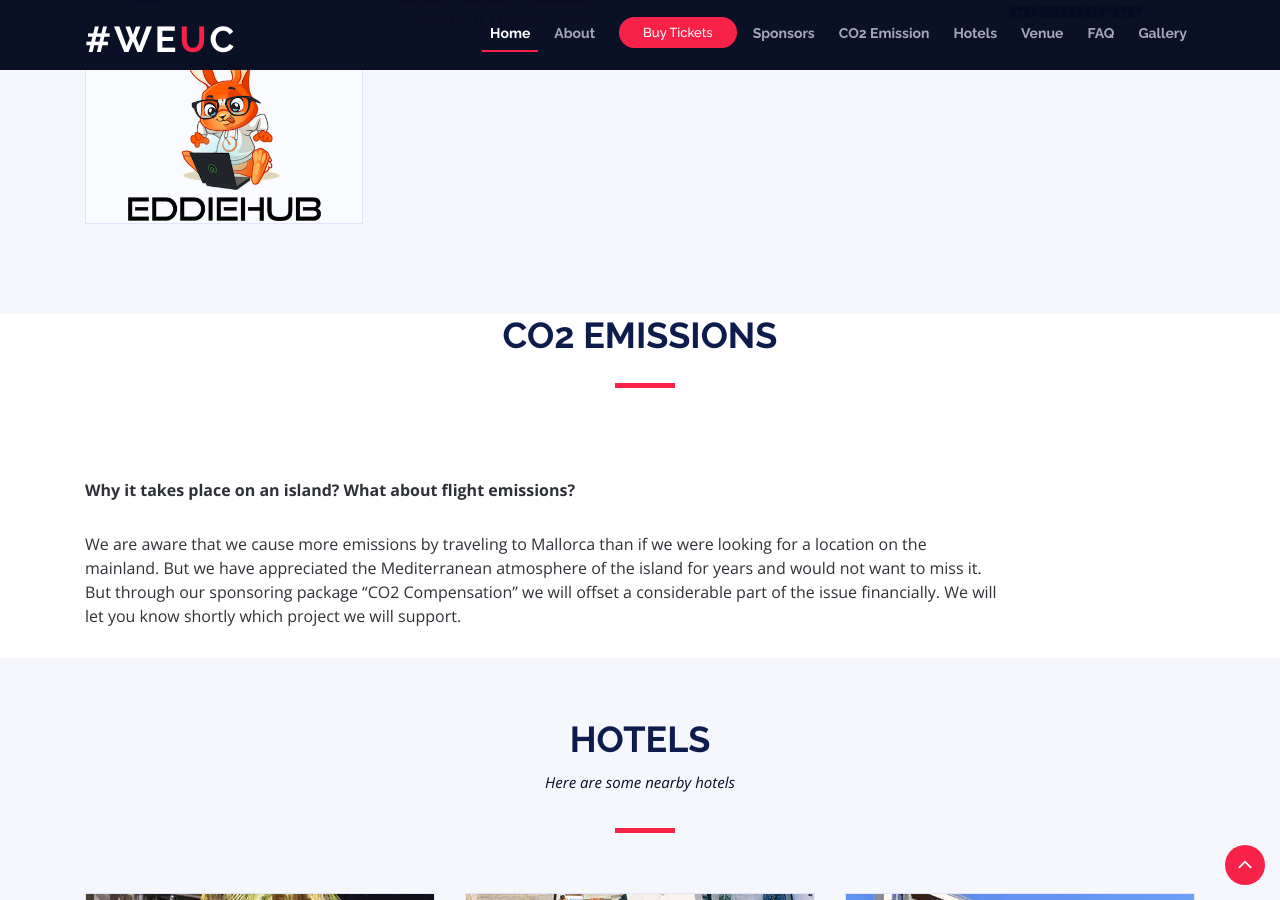
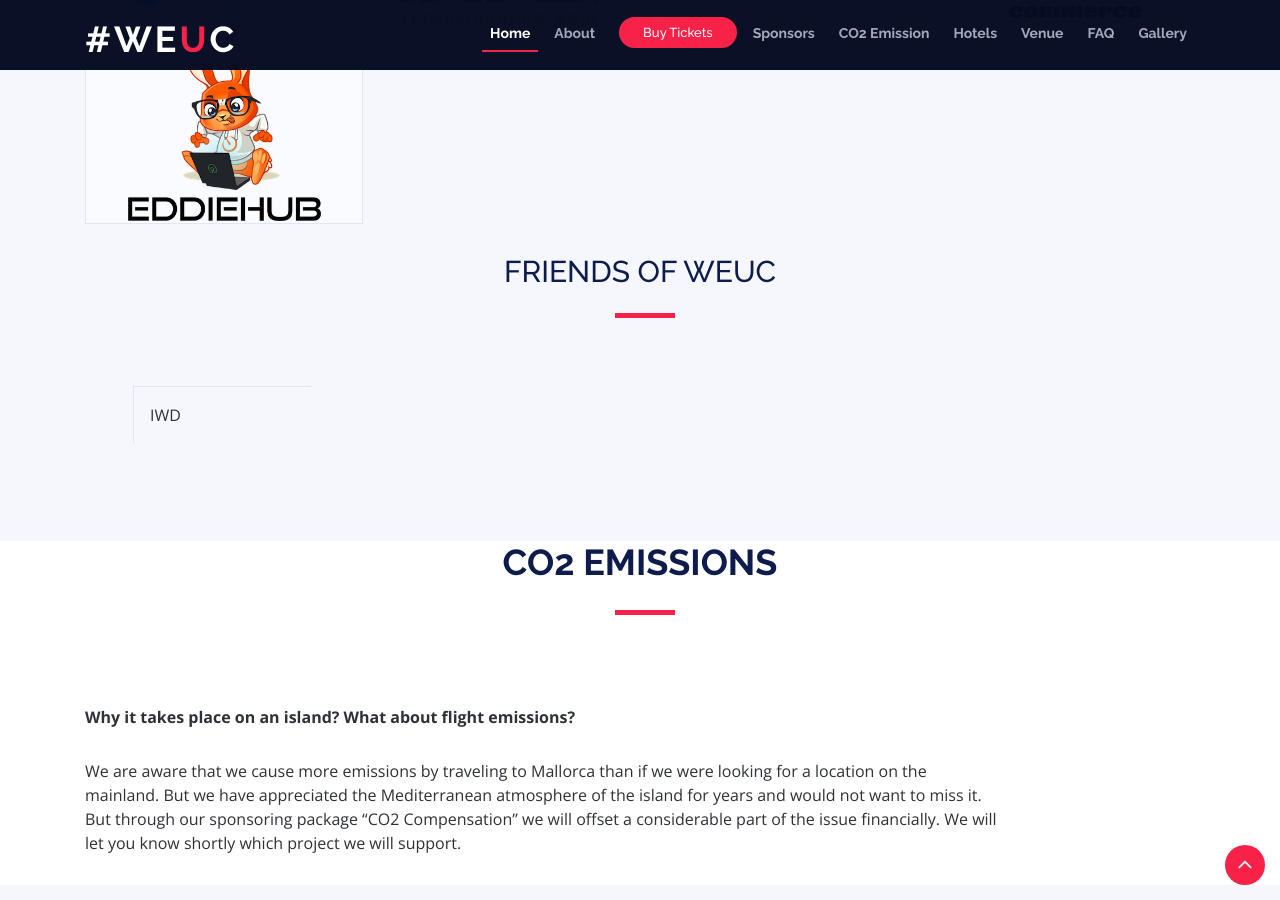
Before and after one commit to weuc/weuc.eu, a Jekyll site: the page built from index.html, in a window 1280 px wide and 900 px high, scrolled down 3467 px. Built offline with Jekyll 4.4.1, drawn with Linux system fonts in a browser that asks for light colours.

Commit message:
add friends

```diff
--- a/_includes/sections/sponsors.html
+++ b/_includes/sections/sponsors.html
@@ -9,15 +9,24 @@
 
         <div class="row no-gutters sponsors-wrap clearfix">
             {% for sponsor in section.sponsors %}
-      <div
-        class="col-lg-{{ sponsor.width | times: 3 }} col-md-{{ sponsor.width | times: 4 }} col-xs-{{ sponsor.width | times: 6 }}">
+            <div class="col-lg-{{ sponsor.width | times: 3 }} col-md-{{ sponsor.width | times: 4 }} col-xs-{{ sponsor.width | times: 6 }}">
                 <div class="sponsors-logo">
-          <a href="{{ sponsor.link }}" target="_blank"><img src="{{ sponsor.logo }}" class="img-fluid"
-              alt="{{ sponsor.name }}" /></a>
+                    <a href="{{ sponsor.link }}" target="_blank">
+                        <img src="{{ sponsor.logo }}" class="img-fluid" alt="{{ sponsor.name }}"/>
+                    </a>
                 </div>
             </div>
             {% endfor %}
         </div>
-
+        <div class="section-header">
+            <h3>Friends of WEuc</h3>
+        </div>
+        <ul class="row no-gutters friends-wrap clearfix">
+            {% for friend in section.friends %}
+            <li class="col-2">
+                {{ friend }}
+            </li>
+            {% endfor %}
+        </ul>
     </div>
 </section>
--- a/_sass/event/_general.scss
+++ b/_sass/event/_general.scss
@@ -62,7 +62,7 @@ h1, h2, h3, h4, h5, h6 {
   height: 40px;
   text-align: center;
   border-radius: 50px;
-  right:15px;
+  right: 15px;
   bottom: 15px;
   transition: background 0.5s ease-in-out;
 
@@ -71,8 +71,8 @@ h1, h2, h3, h4, h5, h6 {
     padding-top: 6px;
   }
 
-  @media (max-width: 768px){
-   bottom: 15px;
+  @media (max-width: 768px) {
+    bottom: 15px;
   }
 
   &:focus {
@@ -113,6 +113,14 @@ h1, h2, h3, h4, h5, h6 {
     margin-bottom: 10px;
   }
 
+  h3 {
+    font-size: 30px;
+    text-transform: uppercase;
+    text-align: center;
+    font-weight: 500;
+    margin-bottom: 8px;
+  }
+
   p {
     text-align: center;
     padding: 0;
--- a/_sass/event/_sponsors.scss
+++ b/_sass/event/_sponsors.scss
@@ -23,6 +23,7 @@
     overflow: hidden;
     background: rgba(255, 255, 255, 0.5);
     height: 160px;
+
     &:hover img {
       transform: scale(1.2);
     }
@@ -31,4 +32,16 @@
   img {
     transition: all 0.4s ease-in-out;
   }
+
+  .friends-wrap {
+    margin-bottom: 30px;
+
+    li {
+      list-style: none;
+      padding: 1em !important;
+      border-left: 1px solid lighten($heading-color, 85%);
+      border-top: 1px solid lighten($heading-color, 85%);
+      margin: 0.5em;
+    }
+  }
 }
```
Also changed, not shown: _sections/sponsors.md (+2 -0 lines). Lines whose indentation alone changed are shown as unchanged.
